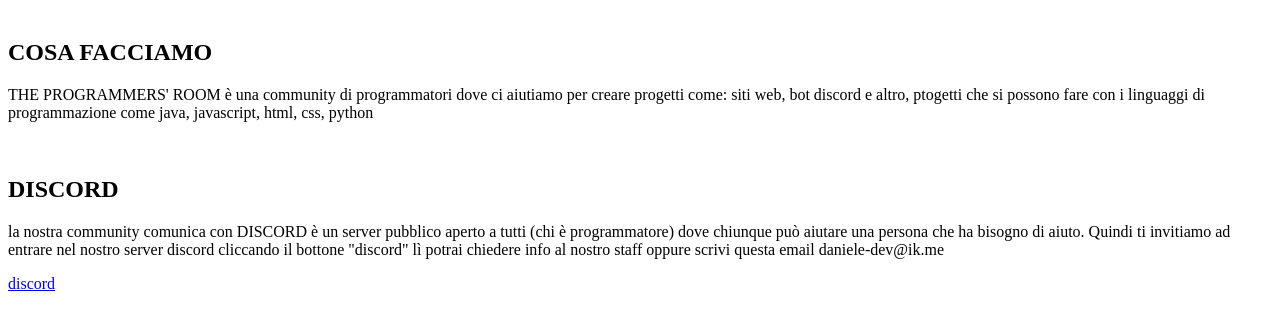
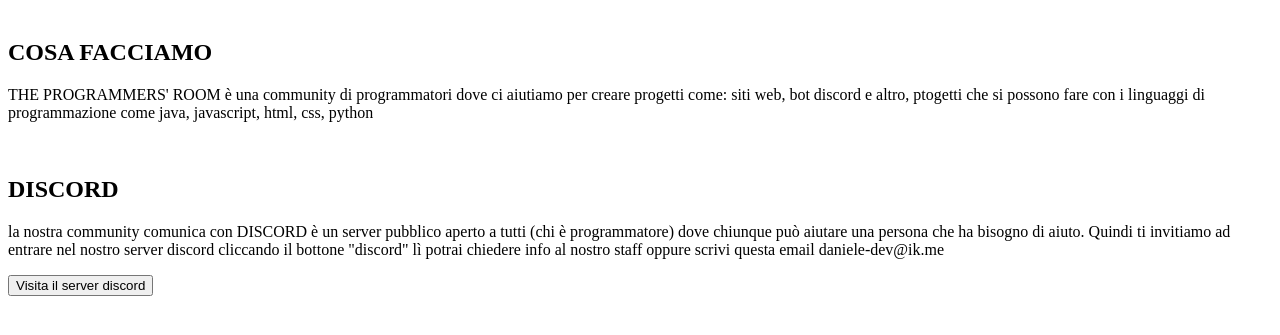
Before and after one commit to Danielegithub16/THE-PROGRAMMERS-ROOM, a plain HTML site: page index.html in a window 1280 px wide. Shown: the part 219-554 px from the top of the page. Drawn offline with Linux system fonts and the light colour scheme.

Commit message:
versione 1.0.2 BETA
sistemati alcuni bug, correzioni del codice, rimozione del link discord, aggiunta del botto che porta a discord

```diff
--- a/index.html
+++ b/index.html
@@ -15,6 +15,10 @@
         &nbsp
         <h2>DISCORD</h2>
         <p>la nostra community comunica con DISCORD è un server pubblico aperto a tutti (chi è programmatore) dove chiunque può aiutare una persona che ha bisogno di aiuto. Quindi ti invitiamo ad entrare nel nostro server discord cliccando il bottone "discord" lì potrai chiedere info al nostro staff oppure scrivi  questa email daniele-dev@ik.me </p>
-        <a href="https://discord.gg/ssV3HdUEbM">discord</a>
+        <form action="https://discord.gg/ssV3HdUEbM">
+            <button type="submit">
+              Visita il server discord
+            </button>
+          </form>
     </body>
 </html>
```
